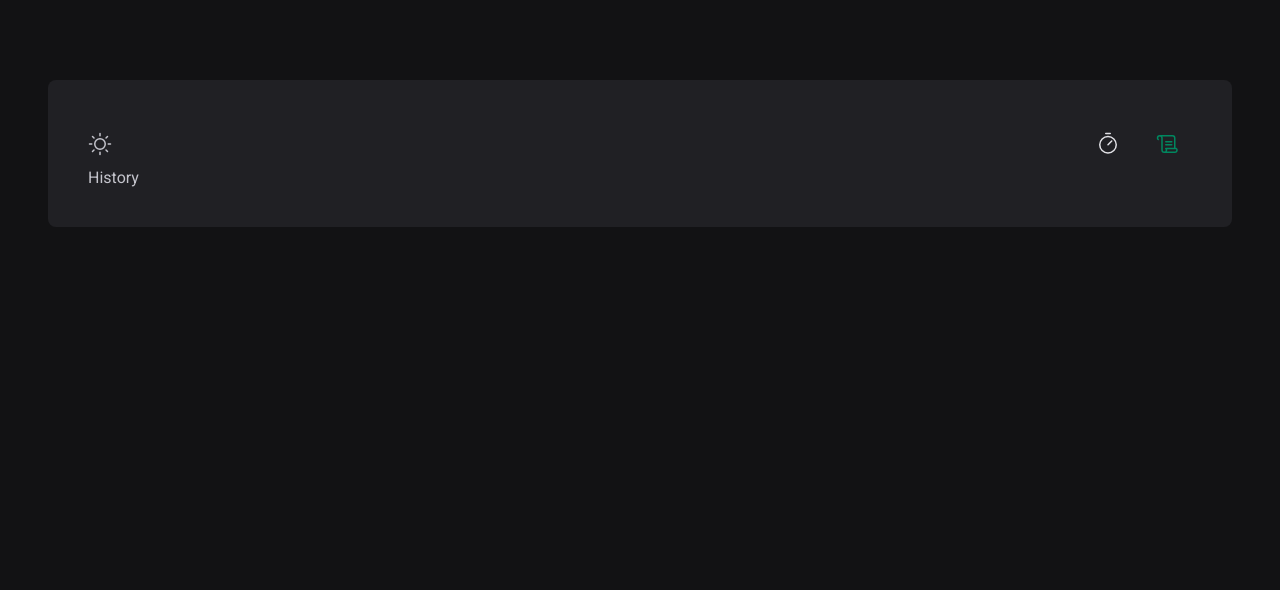
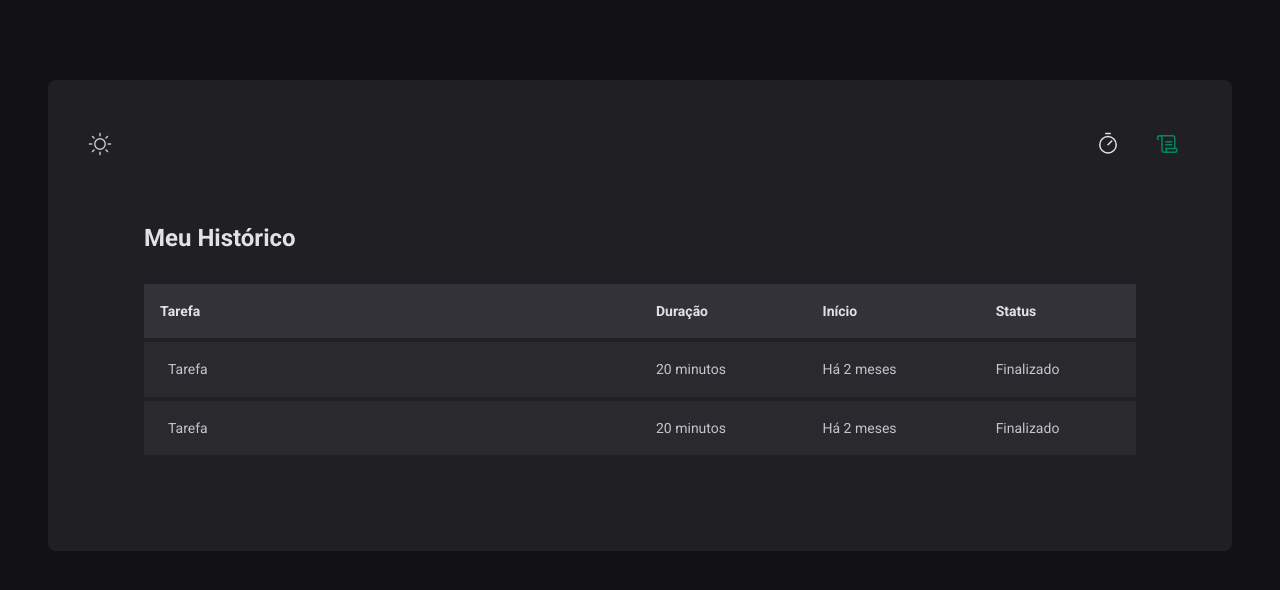
Before and after one commit to DeborahLyra/pomodoro-timer-typescript, a React (Vite) app: page /history in a window 1280 px wide. Shown: the top 590 px of the page. Built offline with nearby package versions, Linux system fonts and the light colour scheme.

Commit message:
edited: history

```diff
--- a/src/Router.tsx
+++ b/src/Router.tsx
@@ -1,6 +1,6 @@
 import { Routes, Route, BrowserRouter } from "react-router-dom"
 import { Home } from "./pages/home/Home"
-import { History } from "./pages/History"
+import { History } from "./pages/history/History"
 import { DefaultLayout } from "./layouts/defaultLayout/DefaultLayout"
 
 export function Router() {
--- a/src/pages/History.tsx
+++ /dev/null
@@ -1,8 +0,0 @@
-
-export function History() {
-  return (
-    <div>
-      History
-    </div>
-  )
-}
--- /dev/null
+++ b/src/pages/history/History.tsx
@@ -0,0 +1,36 @@
+import { HistoryContainer, HistoryList } from "./style";
+
+export function History() {
+  return (
+    <HistoryContainer>
+      <h1>Meu Histórico</h1>
+
+      <HistoryList>
+        <table>
+          <thead>
+            <tr>
+              <th>Tarefa</th>
+              <th>Duração</th>
+              <th>Início</th>
+              <th>Status</th>
+            </tr>
+          </thead>
+          <tbody>
+            <tr>
+              <td>Tarefa</td>
+              <td>20 minutos</td>
+              <td>Há 2 meses</td>
+              <td>Finalizado</td>
+            </tr>
+            <tr>
+              <td>Tarefa</td>
+              <td>20 minutos</td>
+              <td>Há 2 meses</td>
+              <td>Finalizado</td>
+            </tr>
+          </tbody>
+        </table>
+      </HistoryList>
+    </HistoryContainer>
+  )
+}
--- /dev/null
+++ b/src/pages/history/style.ts
@@ -0,0 +1,62 @@
+import styled from "styled-components";
+
+export const HistoryContainer = styled.main`
+    flex: 1;
+    padding: 3.5rem;
+
+    display: flex;
+    flex-direction: column;
+
+    h1 {
+        font-size: 1.5rem;
+        color: ${props => props.theme["gray-100"]};
+    }
+`
+
+export const HistoryList = styled.div`
+    flex: 1;
+    overflow: auto;
+    margin-top: 2rem;
+
+    table {
+        width: 100%;
+        border-collapse: collapse;
+        min-width: 600px;
+
+        th {
+            background-color: ${props => props.theme["gray-600"]};
+            padding: 1rem;
+            text-align: left;
+            color: ${props => props.theme["gray-100"]};
+            font-size: 0.875rem;
+            line-height: 1.6;
+        }
+
+        &:first-child {
+            border-top-left-radius: 8px;
+            padding-left: 1.5rem;
+        }
+
+        &:first-child {
+            border-top-right-radius: 8px;
+            padding-right: 1.5rem;
+        }
+
+        td {
+            background-color: ${props => props.theme["gray-700"]};
+            border-top: 4px solid ${props => props.theme["gray-800"]};
+            padding: 1rem;
+            font-size: 0.875rem;
+            line-height: 1.6;
+
+            &:first-child {
+            padding-left: 1.5rem;
+            width: 50%;
+        }
+
+        &:first-child {
+            padding-right: 1.5rem;
+        }
+        }
+    }
+`
```
